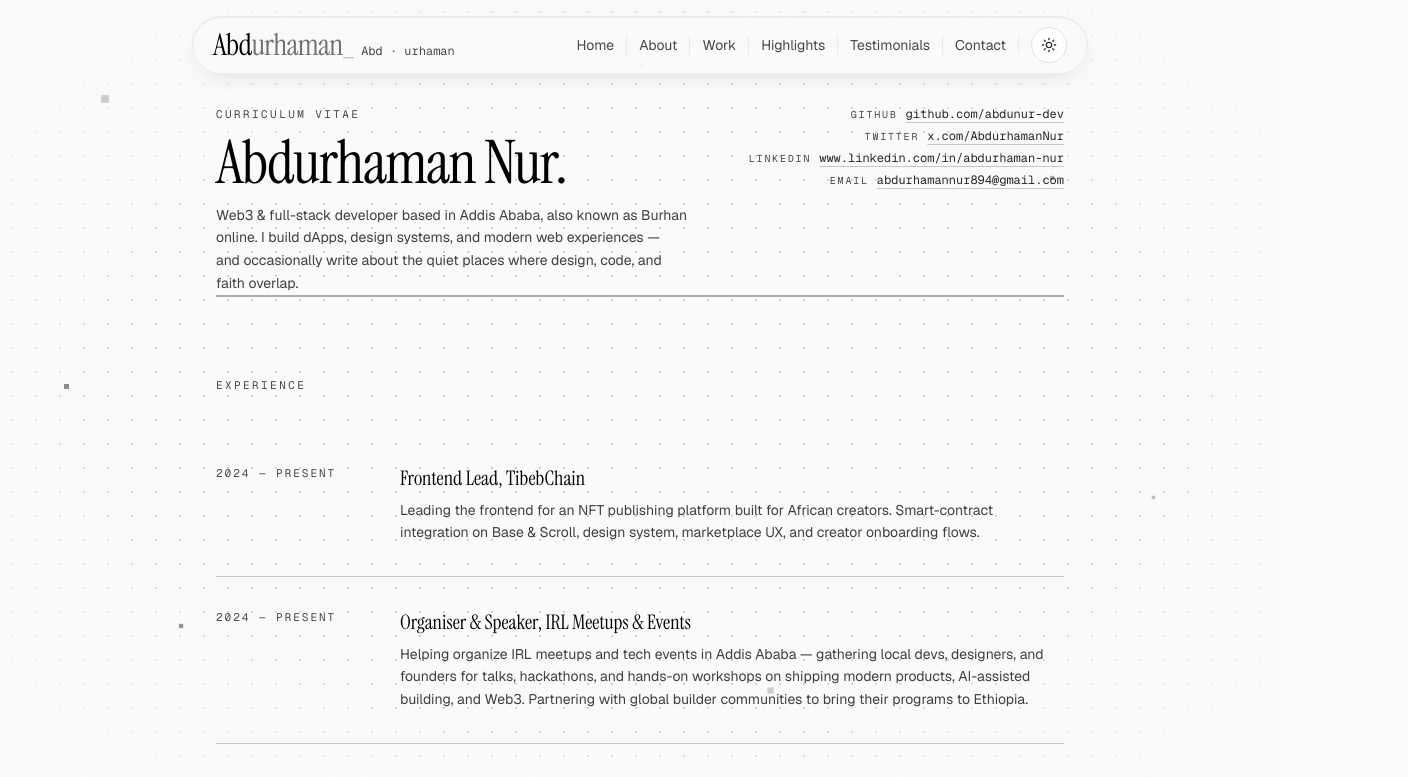
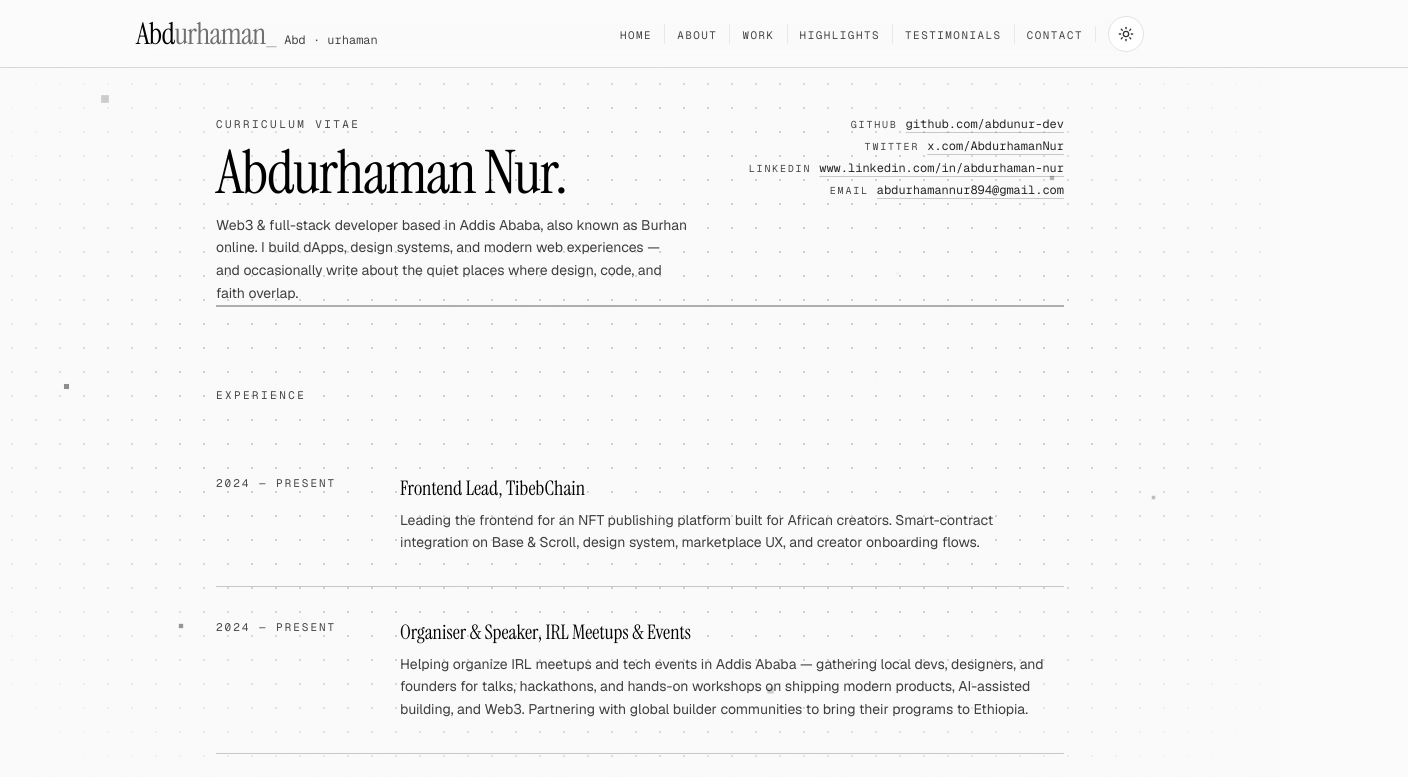
Before and after one commit to abdunur-dev/portfolio--qm, a Next.js app: page /cv in a window 1280 px wide. Shown: the top 777 px of the page, 1408 px wide, since content can reach past the window. Built offline with nearby package versions, Linux system fonts and the light colour scheme.

Commit message:
feat: add visual enhancements and update site-nav styles\n\nAdded background stripes and utility classes for visual enhancements. Updated site-nav styles for better appearance.

```diff
--- a/app/globals.css
+++ b/app/globals.css
@@ -127,7 +127,81 @@
   }
   body {
     @apply bg-background text-foreground;
+    background-image: linear-gradient(to right, color-mix(in oklch, var(--foreground) 6%, transparent) 1px, transparent 1px), linear-gradient(to bottom, color-mix(in oklch, var(--foreground) 4%, transparent) 1px, transparent 1px);
+    background-position: center top;
+    background-size: min(100vw, 64rem) 100%, 100% 4rem;
   }
+  main > section:first-child {
+    border-top: 1px solid color-mix(in oklch, var(--foreground) 12%, transparent);
+  }
+}
+
+.reference-stripes {
+  position: relative;
+  isolation: isolate;
+}
+
+.reference-stripes::after {
+  content: "";
+  position: absolute;
+  inset: auto 0 0;
+  height: 2rem;
+  z-index: -1;
+  background: repeating-linear-gradient(135deg, color-mix(in oklch, var(--foreground) 10%, transparent) 0 1px, transparent 1px 7px);
+}
+
+@utility screen-line-top {
+  position: relative;
+}
+
+@utility screen-line-top {
+  &:before {
+    content: "";
+    position: absolute;
+    top: 0;
+    left: -100vw;
+    z-index: -1;
+    width: 200vw;
+    height: 1px;
+    background: color-mix(in oklch, var(--foreground) 14%, transparent);
+  }
+}
+
+@utility screen-line-bottom {
+  position: relative;
+}
+
+@utility screen-line-bottom {
+  &:after {
+    content: "";
+    position: absolute;
+    bottom: 0;
+    left: -100vw;
+    z-index: -1;
+    width: 200vw;
+    height: 1px;
+    background: color-mix(in oklch, var(--foreground) 14%, transparent);
+  }
+}
+
+@utility stripe-divider {
+  position: relative;
+  height: 2rem;
+  overflow: hidden;
+}
+
+@utility stripe-divider {
+  &:before {
+    content: "";
+    position: absolute;
+    inset: 0 -100vw;
+    background: repeating-linear-gradient(135deg, color-mix(in oklch, var(--foreground) 11%, transparent) 0 1px, transparent 1px 7px);
+  }
+}
+
+@utility dot-grid {
+  background-image: radial-gradient(color-mix(in oklch, var(--foreground) 12%, transparent) 1px, transparent 1px);
+  background-size: 8px 8px;
 }
 
 @media print {
--- a/components/site-nav.tsx
+++ b/components/site-nav.tsx
@@ -35,8 +35,8 @@ export function SiteNav() {
       >
         Skip to content
       </a>
-      <header className="sticky top-3 z-40 w-full px-3 sm:top-4 sm:px-4">
-      <div className="mx-auto flex w-full max-w-4xl items-center justify-between gap-3 rounded-full border border-border/50 bg-background/55 px-4 py-2 shadow-[0_1px_0_0_color-mix(in_oklch,var(--foreground)_6%,transparent)_inset,0_8px_24px_-12px_color-mix(in_oklch,var(--foreground)_18%,transparent)] backdrop-blur-xl supports-[backdrop-filter]:bg-background/40 sm:px-5 sm:py-2.5">
+      <header className="sticky top-0 z-40 w-full bg-background/90 px-3 backdrop-blur-sm supports-[backdrop-filter]:bg-background/75 sm:px-4">
+      <div className="screen-line-bottom mx-auto flex w-full max-w-5xl items-center justify-between gap-3 bg-background/80 px-1 py-3 backdrop-blur-sm supports-[backdrop-filter]:bg-background/65 sm:px-2 sm:py-4">
         <NavWordmark />
 
         {/* Desktop nav */}
@@ -49,7 +49,7 @@ export function SiteNav() {
                   <li key={l.href} className="px-3 first:pl-0 last:pr-0">
                     <Link
                       href={l.href}
-                      className="transition-colors hover:text-foreground"
+                      className="font-mono text-[0.68rem] uppercase tracking-[0.14em] transition-colors hover:text-foreground"
                     >
                       {l.label}
                     </Link>
@@ -88,7 +88,7 @@ export function SiteNav() {
                       <Link
                         href={l.href}
                         onClick={() => setOpen(false)}
-                        className="block rounded-md border border-transparent px-3 py-2 font-serif text-lg text-foreground transition-colors hover:border-border/60 hover:bg-card/60 hover:text-primary"
+                        className="block border-b border-border/60 px-3 py-3 font-mono text-xs uppercase tracking-[0.14em] text-foreground transition-colors hover:text-primary"
                       >
                         {l.label}
                       </Link>
```
